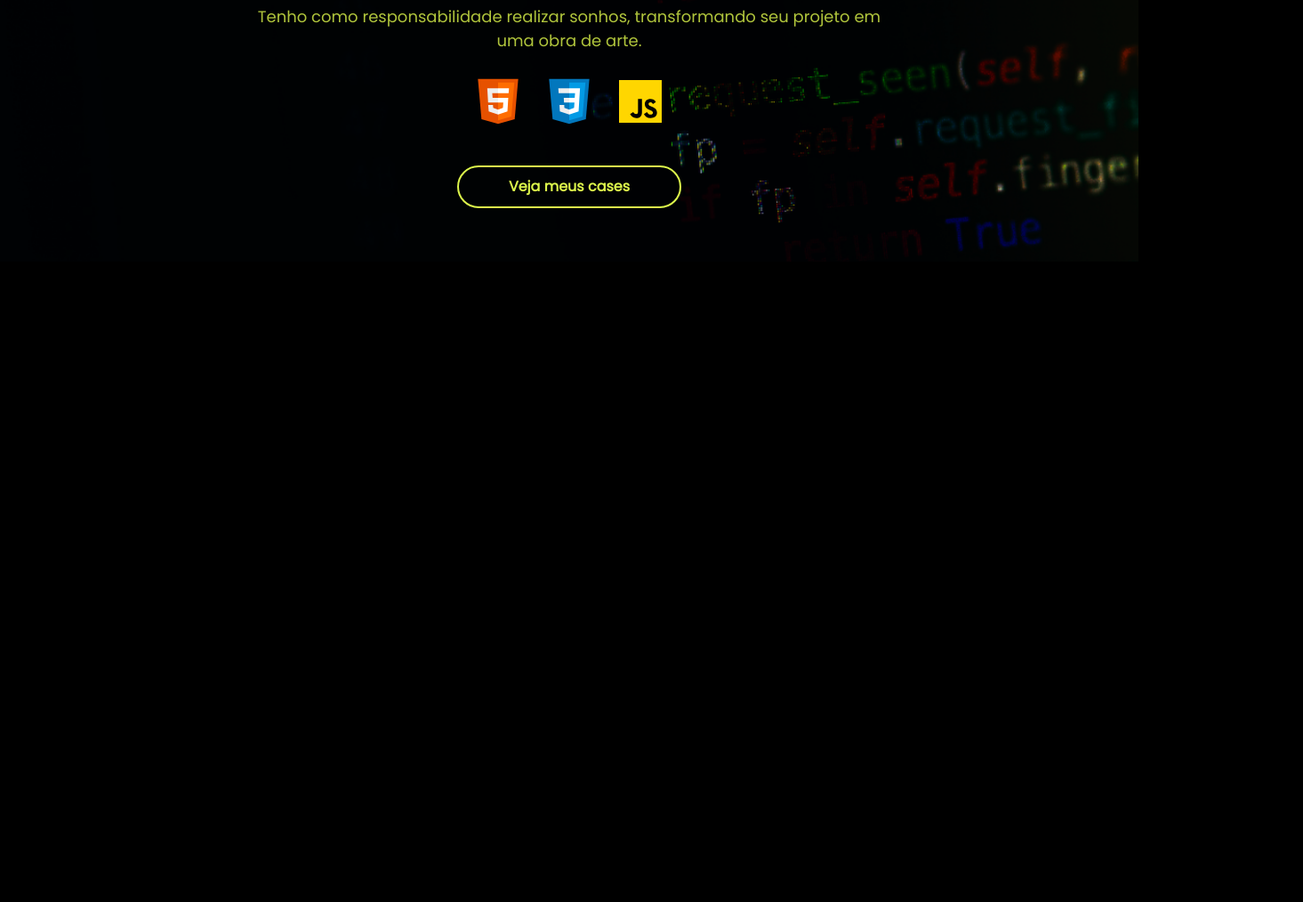
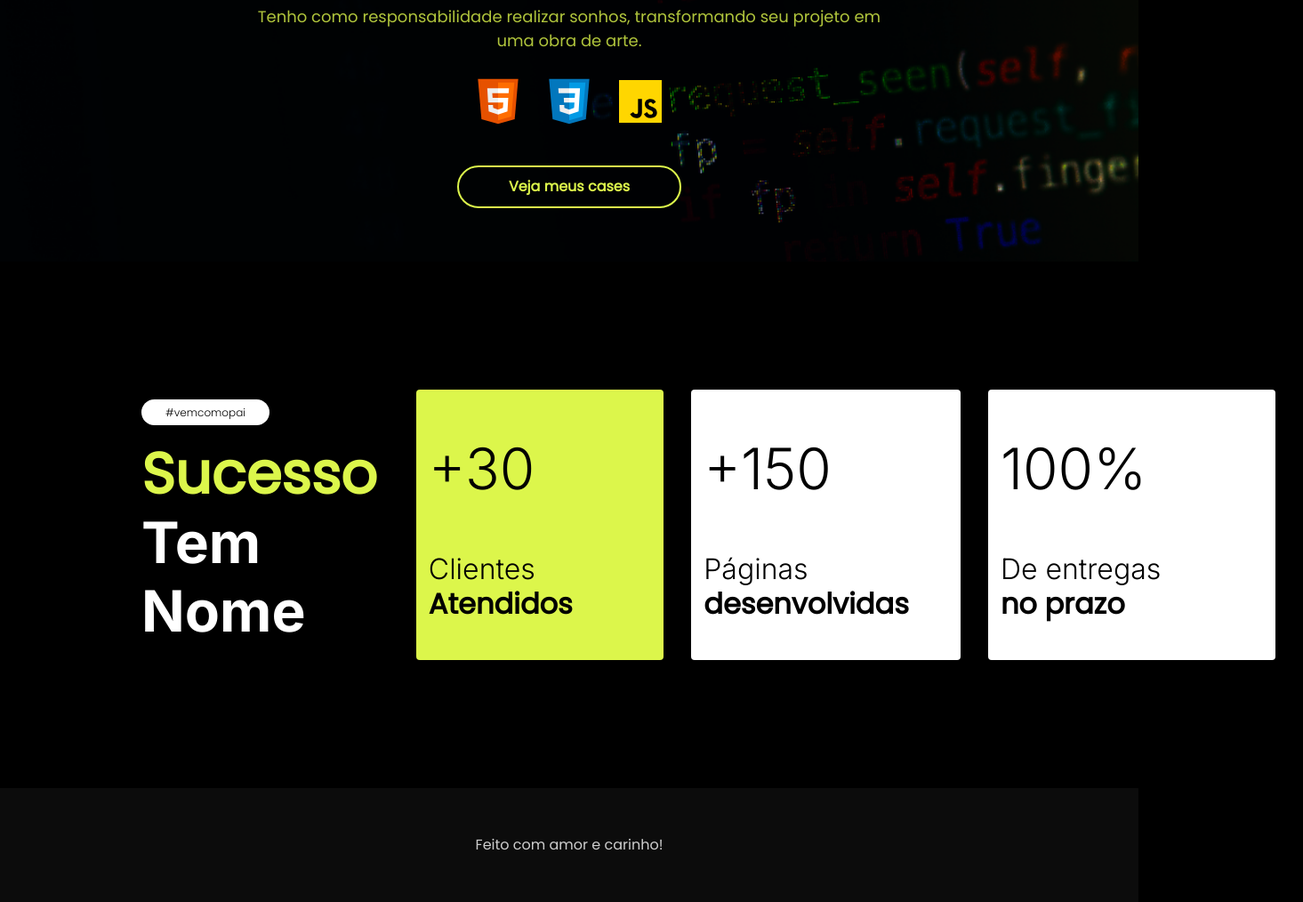
Before and after one commit to chulipinho/beacademy-devstart-myportfolio, a plain HTML site: page index.html in a window 1280 px wide. Shown: the part 490-1504 px from the top of the page at 89% size, 1465 px wide, since content can reach past the window. Before the commit the page ends 800 px from the top, so only its background shows below. Drawn offline with Linux system fonts and the light colour scheme.

Commit message:
Add cards and footer

```diff
--- a/css/style.css
+++ b/css/style.css
@@ -109,3 +109,88 @@ header .container nav .menu-social {
     margin-top: 4rem;
     padding: 1rem 5.6rem;
 }
+
+/*SECTION SUCCESS*/
+
+.s-success {
+    padding: 14.4rem;
+    margin: 0 auto;
+}
+
+.s-success .container {
+    display: flex;
+    align-items: center;
+    gap: 4.4rem;
+}
+
+.s-success .container .title-success h2 {
+    margin-top: 2rem;
+    font-weight: 700;
+}
+
+.s-success .container .title-success h2 span {
+    font-weight: 900;
+}
+
+.s-success .container .cards {
+    display: flex;
+}
+
+.s-success .container .cards .card {
+    width: 100%;
+    height: 30.4rem;
+    background-color: var(--white-color);
+    border-radius: 4px;
+    margin-right: 3.1rem;
+    cursor: pointer;
+}
+
+.s-success .container .cards .card.active {
+    background-color: var(--primary-color);
+}
+
+.s-success .container .cards .card .card-title {
+    margin: 5rem 0;
+    padding-left: 1.4rem;
+    padding-right: 14.5rem;
+
+}
+
+.s-success .container .cards .card .card-title h3 {
+    font-family: "Inter";
+    font-weight: 300;
+    font-size: 6.4rem;
+    line-height: 7.7rem;
+    margin-bottom: 5.5rem;
+}
+
+.s-success .container .cards .card .card-info {
+    padding-left: 1.4rem;
+}
+
+.s-success .container .cards .card .card-info p {
+    font-family: "Inter";
+    font-weight: 300;
+    font-size: 3.2rem;
+    line-height: 3.9rem;
+}
+
+/* FOOTER */
+
+footer {
+    background-color: var(--black-color-medium);
+}
+
+footer .container .copy{
+    display: flex;
+    align-items: center;
+    justify-content: center;
+}
+
+footer .container .copy {
+    color: rgba(255, 255, 255, 0.8);
+    font-weight: 400;
+    font-size: 1.6rem;
+    line-height: 2.4rem;
+    padding: 5.2rem;
+}
--- a/index.html
+++ b/index.html
@@ -92,7 +92,57 @@
                     </div>
                 </div>
             </section>
+
+            <section class="s-success">
+                <div class="container">
+                    <div class="title-success">
+                        <span class="tag">#vemcomopai</span>
+                        <h2><span>Sucesso</span><br />Tem<br />Nome</h2>
+                    </div>
+                    <div class="cards">
+                        <div class="card active">
+                            <div class="card-title">
+                                <h3>+30</h3>
+                            </div>
+                            <div class="card-info">
+                                <p>
+                                    Clientes <br />
+                                    <strong>Atendidos</strong>
+                                </p>
+                            </div>
+                        </div>
+                        <div class="card">
+                            <div class="card-title">
+                                <h3>+150</h3>
+                            </div>
+                            <div class="card-info">
+                                <p>
+                                    Páginas <br />
+                                    <strong>desenvolvidas</strong>
+                                </p>
+                            </div>
+                        </div>
+                        <div class="card">
+                            <div class="card-title">
+                                <h3>100%</h3>
+                            </div>
+                            <div class="card-info">
+                                <p>
+                                    De entregas <br />
+                                    <strong>no prazo</strong>
+                                </p>
+                            </div>
+                        </div>
+                    </div>
+                </div>
+            </section>
         </main>
-        <footer></footer>
+        <footer>
+            <div class="container">
+                <div class="copy">
+                    <p>Feito com amor e carinho!</p>
+                </div>
+            </div>
+        </footer>
     </body>
 </html>
```
